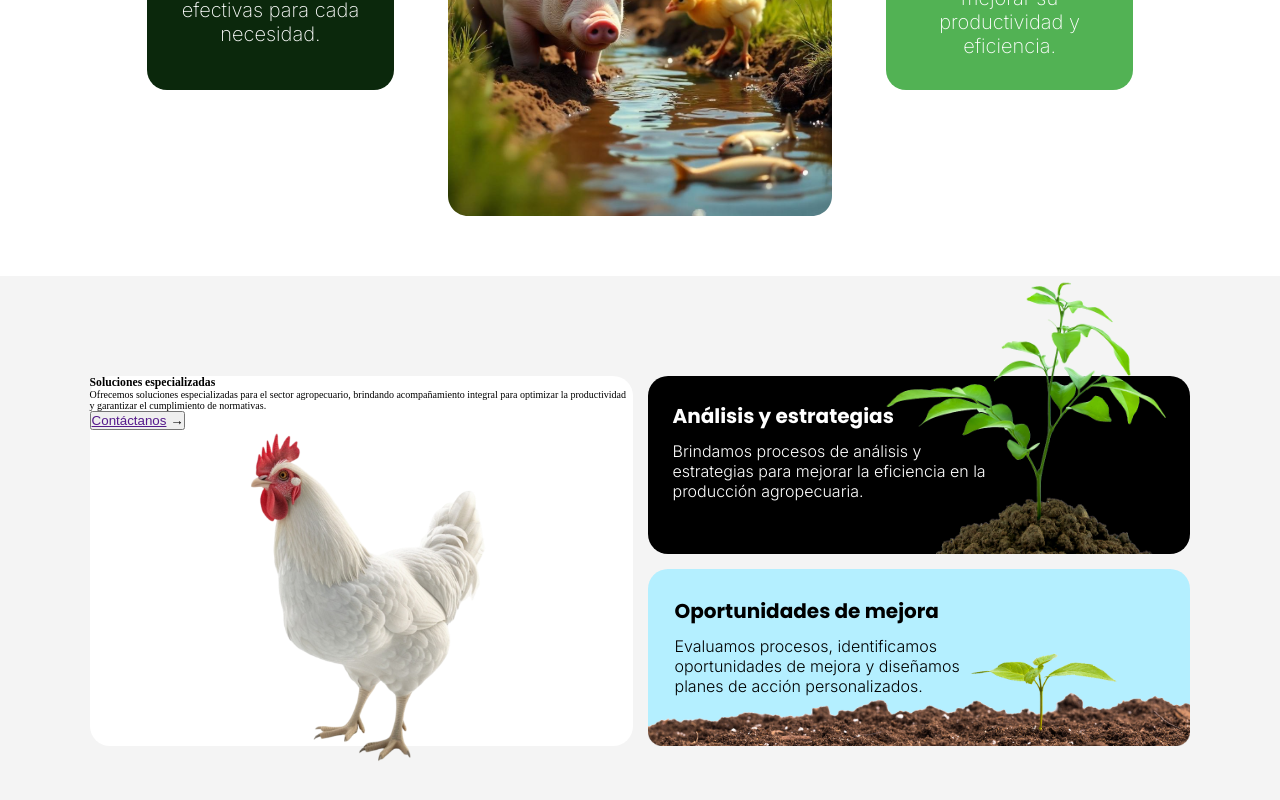
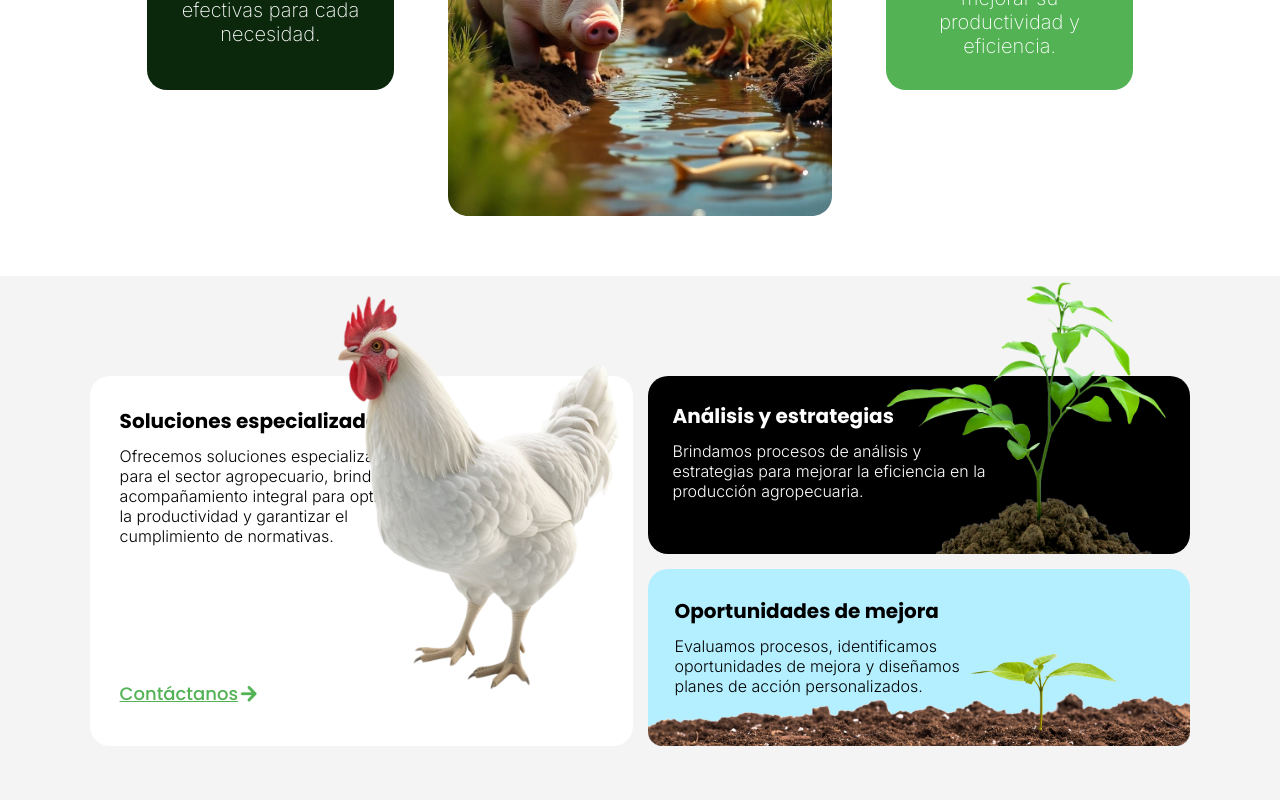
Before and after one commit to Keveeloper/porcicultura-landing, a React (Vite) app: page / in a window 1280 px wide. Shown: the part 724-1524 px from the top of the page. Built offline with nearby package versions, Linux system fonts and the light colour scheme.

Commit message:
Our services desktop finished

```diff
--- a/src/modules/components/our-services/OurServices.css
+++ b/src/modules/components/our-services/OurServices.css
@@ -15,14 +15,40 @@
 
 .os-section-container .os-container .special-solutions {
     position: relative;
+    padding: 3rem;
     grid-column: span 3 / span 3;
     grid-row: span 4 / span 4;
     border-radius: var(--Border-radius);
+    display: flex;
+    flex-direction: column;
     background-color: white;
 }
-.os-section-container .os-container .special-solutions img {
+.os-section-container .os-container .special-solutions button {
+    width: 25%;
+    height: 4.5rem;
+    margin-top: auto;
+    color: var(--Base-green);
+    display: flex;
+    justify-content: space-around;
+    align-items: center;
+    border: none;
+    background-color: transparent;
+}
+.os-section-container .os-container .special-solutions button a {
+    font-family: Poppins;
+    font-size: 1.8rem;
+    font-weight: 500;
+    color: var(--Base-green);
+    display: block;
+}
+.os-section-container .os-container .special-solutions button .arrow {
+    height: 50%;
+}
+.os-section-container .os-container .special-solutions .chicken {
     position: absolute;
-    height: 100%;
+    height: 120%;
+    right: -13%;
+    bottom: 9%;
 }
 
 .os-section-container .os-container .analysis-strategies {
@@ -35,27 +61,30 @@
     background-color: rgb(0, 0, 0);
 }
 .os-section-container .os-container .analysis-strategies h3,
-.os-section-container .os-container .opportunities-improvement h3 {
+.os-section-container .os-container .opportunities-improvement h3,
+.os-section-container .os-container .special-solutions h3 {
     margin-bottom: 1rem;
     font-family: Poppins;
     font-size: 2rem;
     font-weight: 700;
     color: white;
 }
-.os-section-container .os-container .opportunities-improvement h3 {
-    color: black;
-}
 .os-section-container .os-container .analysis-strategies p,
-.os-section-container .os-container .opportunities-improvement p {
+.os-section-container .os-container .opportunities-improvement p,
+.os-section-container .os-container .special-solutions p {
     width: 65%;
     font-family: Inter;
     font-size: 1.6rem;
     font-weight: 300;
     color: white;
 }
-.os-section-container .os-container .opportunities-improvement p {
+.os-section-container .os-container .opportunities-improvement h3,
+.os-section-container .os-container .opportunities-improvement p,
+.os-section-container .os-container .special-solutions h3,
+.os-section-container .os-container .special-solutions p {
     color: black;
 }
+
 .os-section-container .os-container .analysis-strategies img {
     position: absolute;
     height: 160%;
--- a/src/modules/components/our-services/OurServices.tsx
+++ b/src/modules/components/our-services/OurServices.tsx
@@ -8,8 +8,11 @@ const OurServices = () => {
                 <div className="special-solutions">
                     <h3>Soluciones especializadas</h3>
                     <p>Ofrecemos soluciones especializadas para el sector agropecuario, brindando acompañamiento integral para optimizar la productividad y garantizar el cumplimiento de normativas.</p>
-                    <button><a href="">Contáctanos</a> →</button>
-                    <img src="/images/chicken.png" alt="chicken photo without background" />
+                    <button>
+                        <a href="">Contáctanos</a>
+                        <img className="arrow" src="/images/arrow_forward.png" alt="" />
+                    </button>
+                    <img className="chicken" src="/images/chicken.png" alt="chicken photo without background" />
                 </div>
                 <div className="analysis-strategies">
                     <h3>Análisis y estrategias</h3>
```
Also changed, not shown: public/images/arrow_forward.png (added).
